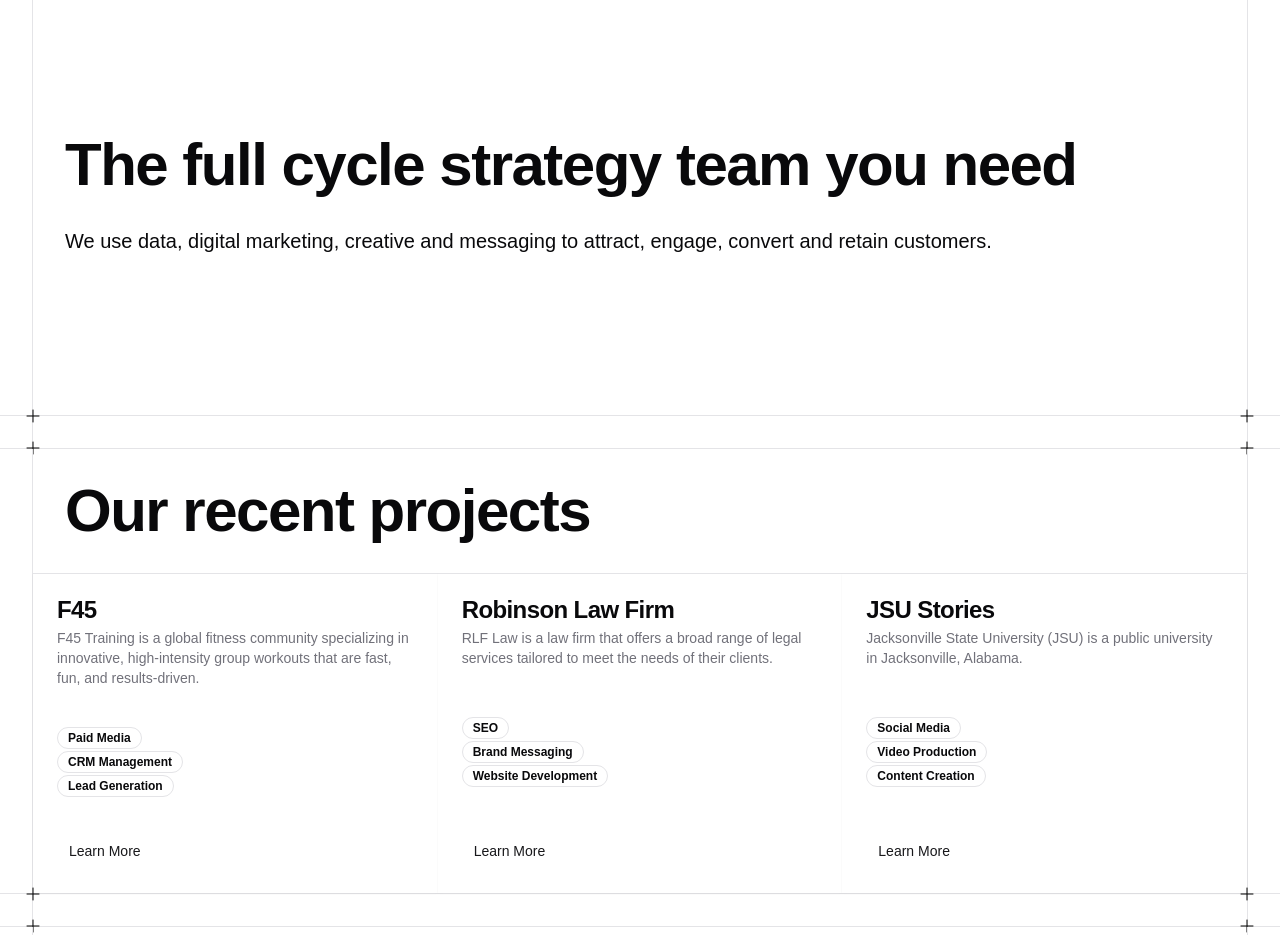
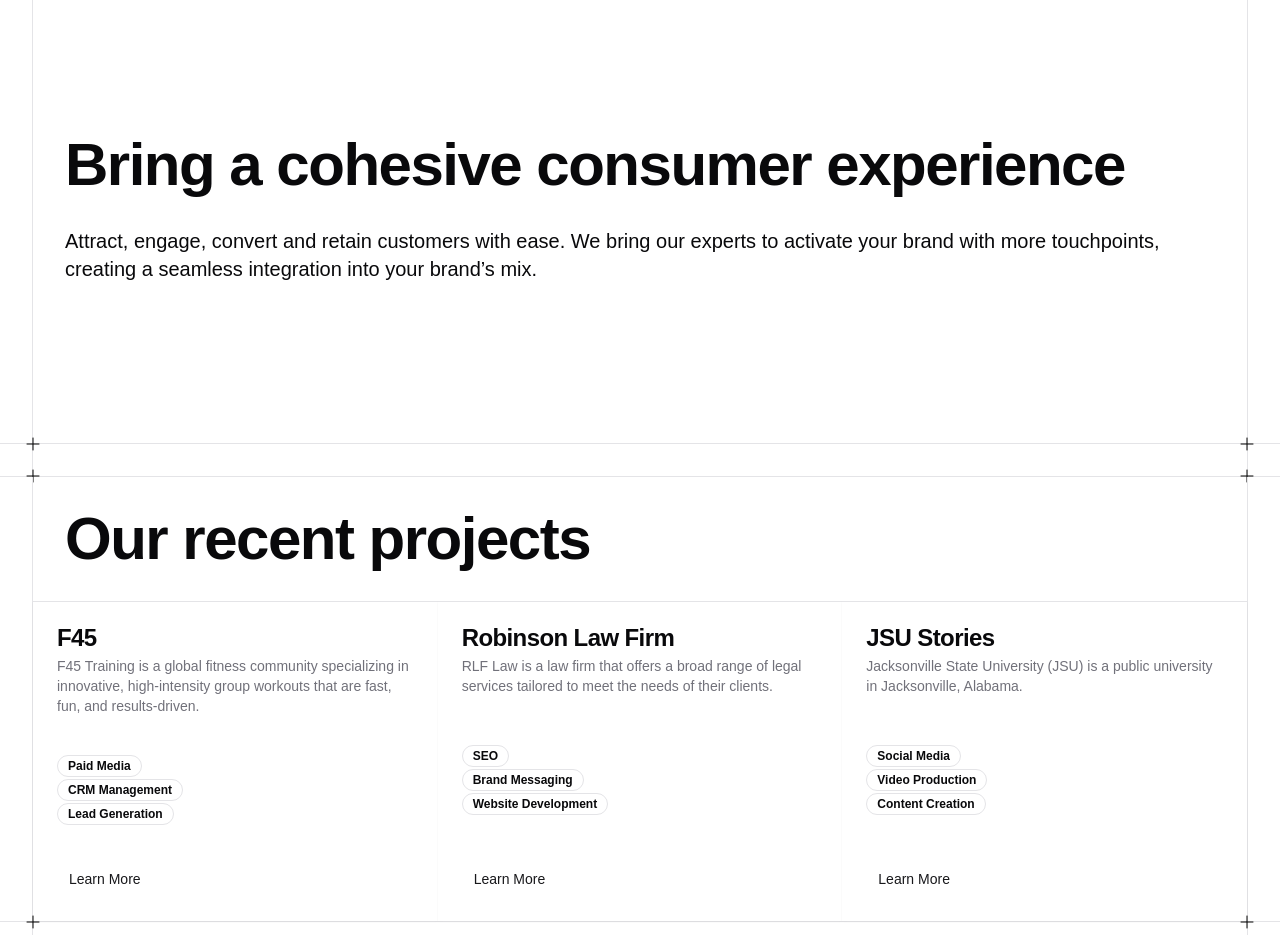
Before and after one commit to itsjmendez/toro, a Next.js app: page / in a window 1280 px wide. Shown: the part 860-1795 px from the top of the page. Built offline with nearby package versions, Linux system fonts and the light colour scheme; a web font is replaced by a local one.

Commit message:
refactor: home page intro section content

```diff
--- a/app/(app)/page.tsx
+++ b/app/(app)/page.tsx
@@ -36,11 +36,12 @@ export default function IndexPage() {
           <span />
           <div className=" flex flex-col gap-8">
             <h2 className="px-[2rem] font-semibold tracking-tight text-4xl md:text-5xl lg:text-6xl">
-              The full cycle strategy team you need
+              Bring a cohesive consumer experience
             </h2>
             <h3 className="px-[2rem] text-xl">
-              We use data, digital marketing, creative and messaging to attract,
-              engage, convert and retain customers.
+              Attract, engage, convert and retain customers with ease. We bring
+              our experts to activate your brand with more touchpoints, creating
+              a seamless integration into your brand’s mix.
             </h3>
           </div>
           <span />
```
